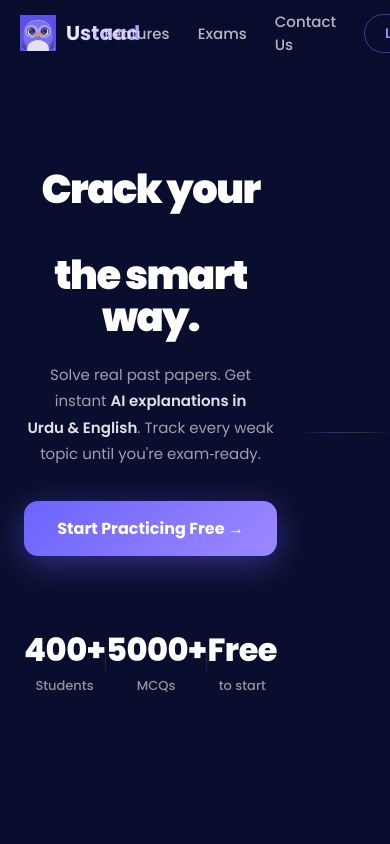
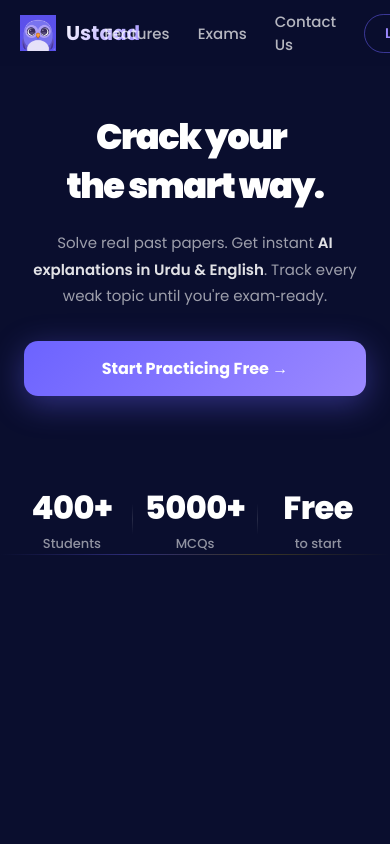
Before and after one commit to mburhankhan101-glitch/ustaad-landing, a Next.js app: page / in a window 390 px wide. Shown: the top 844 px of the page. Built offline with nearby package versions, Linux system fonts and the light colour scheme; no server answers.

Commit message:
Fix mobile vertical centering and navbar overlap with claudeee.

```diff
--- a/components/Hero.module.css
+++ b/components/Hero.module.css
@@ -540,53 +540,46 @@
    MOBILE  ≤ 767px
    ================================================================ */
 /* ── Mobile Responsive Overrides ── */
+/* ── Mobile Responsive Overrides ── */
 @media (max-width: 992px) {
   .hero {
-    padding-top: 80px;
-    display: flex;
-    align-items: center; /* Helps vertical centering */
+    padding-top: 110px; /* Give plenty of breathing room for the navbar */
+    display: block;
   }
 
   .heroGrid {
-    /* FIX: Collapse 2 columns into 1 so there's no blank right side */
+    /* 1 Column, natural block flow to prevent squishing */
     grid-template-columns: 1fr;
-    padding: 20px 24px; /* Tighter padding for mobile */
-    gap: 30px;
+    padding: 0 24px;
+    display: block;
     width: 100%;
-    min-height: 80vh; /* Ensure it takes up vertical space */
-    display: flex;
-    justify-content: center;
-    align-items: center;
   }
 
   .heroLeft {
-    /* FIX: Center horizontally and vertically */
     display: flex;
     flex-direction: column;
     align-items: center;
-    justify-content: center;
     text-align: center;
     margin: 0 auto;
     width: 100%;
-    max-width: 100%;
   }
 
   .h1 {
-    font-size: 2.5rem;
-    text-align: center;
-    display: flex;
-    flex-direction: column;
-    align-items: center;
+    font-size: 2.2rem;
+    display: block; /* Let the sentence flow naturally */
+    line-height: 1.4;
+    margin-bottom: 20px;
   }
 
   .h1Line, .h1Cycle {
-    text-align: center;
+    display: inline-block; /* Keeps words side-by-side */
+    margin: 0 4px;
   }
 
   .sub {
     text-align: center;
-    margin-left: auto;
-    margin-right: auto;
+    margin: 0 auto 32px auto;
+    max-width: 100%;
   }
 
   .ctaColumn {
@@ -594,7 +587,6 @@
     gap: 12px;
   }
 
-  /* Force elements to span full mobile width */
   .btnPrimary,
   .btnContinue,
   .btnSwitch,
@@ -604,22 +596,23 @@
     justify-content: center;
   }
 
-  /* ── Hide phone mockup completely so it stops taking up layout space ── */
+  /* ── Hide phone mockup completely ── */
   .heroRight,
   .fbStreak,
   .fbAi {
     display: none !important;
   }
 
-  /* ── Stats strip: centred evenly ── */
+  /* ── Force cards down to prevent overlapping the text ── */
   .heroLeft .strip {
+    position: relative;
+    margin-top: 50px !important; /* Hard gap so it never covers the heading */
+    display: flex;
+    flex-wrap: wrap;
     justify-content: center;
     align-items: center;
-    margin-top: 32px;
-    margin-bottom: 0;
-    gap: 0;
-    flex-wrap: nowrap;
     width: 100%;
+    gap: 12px;
   }
 
   .heroLeft .stripItem {
```
